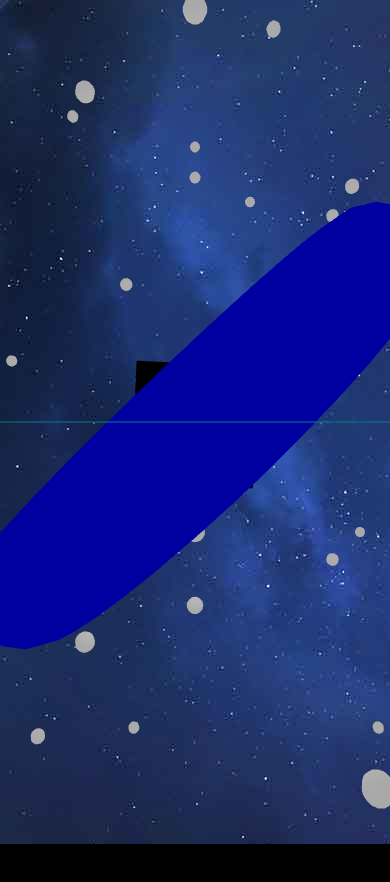
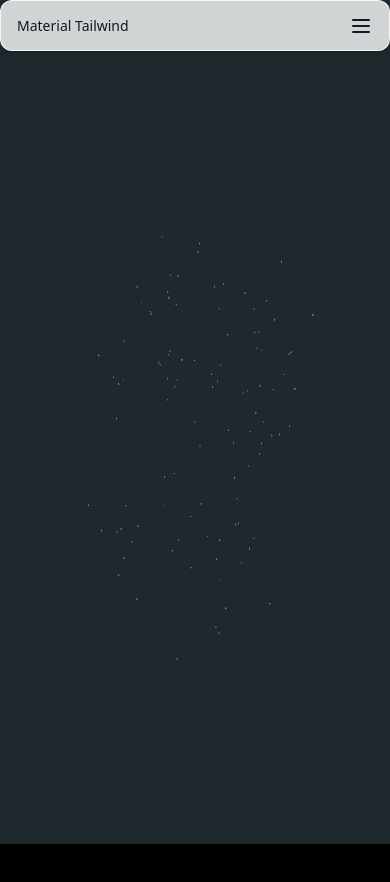
Before and after one commit to 18charmi/portfolio, a Next.js app: page / in a window 390 px wide. Shown: the top 882 px of the page. Before the commit the page ends 844 px from the top, so only its background shows below. Built offline with nearby package versions, Linux system fonts and the light colour scheme.

Commit message:
ui: updated scroll animation

```diff
--- a/src/app/page.tsx
+++ b/src/app/page.tsx
@@ -1,25 +1,158 @@
 "use client";
-import SceneBg from "@/component/Scenebg";
-import Torus from "@/component/Torus";
-import Light from "@/component/Light";
-import { OrbitControls } from "@react-three/drei";
-import Star from "@/component/Star";
-import Box from "@/component/Box";
+import SceneBg from "@/components/Scenebg";
+import { useEffect } from "react";
+
 function Home() {
-  return (
-    <div className="h-screen w-screen">
-      <SceneBg>
-        {/* <OrbitControls /> */}
-        <Light />
-        <Box image={true}/>
-        <Torus />
-        {Array(100)
-          .fill("")
-          .map((d, i) => (
-            <Star key={`star-${i}`} color="white" />
-          ))}
-      </SceneBg>
-    </div>
+   return (
+    <section >
+      <SceneBg />
+      <PageContent />
+    </section>
   );
 }
 export default Home;
+
+const Card = ({ className = "" }) => {
+  return (
+    <div
+      className={
+        "relative flex flex-col text-gray-700 bg-white shadow-md w-96 rounded-xl bg-clip-border" +
+        " " +
+        className
+      }
+    >
+      <div className="p-6">
+        <h5 className="block mb-2 font-sans text-xl antialiased font-semibold leading-snug tracking-normal text-blue-gray-900">
+          UI/UX Review Check
+        </h5>
+        <p className="block font-sans text-base antialiased font-light leading-relaxed text-inherit">
+          The place is close to Barceloneta Beach and bus stop just 2 min by
+          walk and near to "Naviglio" where you can enjoy the main night life in
+          Barcelona.
+        </p>
+      </div>
+      <div className="p-6 pt-0">
+        <button
+          className="select-none rounded-lg bg-pink-500 py-3 px-6 text-center align-middle font-sans text-xs font-bold uppercase text-white shadow-md shadow-pink-500/20 transition-all hover:shadow-lg hover:shadow-pink-500/40 focus:opacity-[0.85] focus:shadow-none active:opacity-[0.85] active:shadow-none disabled:pointer-events-none disabled:opacity-50 disabled:shadow-none"
+          type="button"
+          data-ripple-light="true"
+        >
+          Read More
+        </button>
+      </div>
+    </div>
+  );
+};
+const PageContent = () => {
+  return (
+    <div className="absolute inset-0 z-10">
+      <nav className="mx-auto block w-full max-w-screen-xl rounded-xl border border-white/80 bg-white bg-opacity-80 py-2 px-4 text-white shadow-md backdrop-blur-2xl backdrop-saturate-200 lg:px-8 lg:py-4">
+        <div>
+          <div className="container mx-auto flex items-center justify-between text-gray-900">
+            <a
+              href="#"
+              className="mr-4 block cursor-pointer py-1.5 font-sans text-sm font-normal leading-normal text-inherit antialiased"
+            >
+              <span>Material Tailwind</span>
+            </a>
+            <ul className="hidden items-center gap-6 lg:flex">
+              <li className="block p-1 font-sans text-sm font-normal leading-normal text-inherit antialiased">
+                <a className="flex items-center" href="#">
+                  Pages
+                </a>
+              </li>
+              <li className="block p-1 font-sans text-sm font-normal leading-normal text-inherit antialiased">
+                <a className="flex items-center" href="#">
+                  Account
+                </a>
+              </li>
+              <li className="block p-1 font-sans text-sm font-normal leading-normal text-inherit antialiased">
+                <a className="flex items-center" href="#">
+                  Blocks
+                </a>
+              </li>
+              <li className="block p-1 font-sans text-sm font-normal leading-normal text-inherit antialiased">
+                <a className="flex items-center" href="#">
+                  Docs
+                </a>
+              </li>
+            </ul>
+            <button
+              className="middle none center hidden rounded-lg bg-gradient-to-tr from-pink-600 to-pink-400 py-2 px-4 font-sans text-xs font-bold uppercase text-white shadow-md shadow-pink-500/20 transition-all hover:shadow-lg hover:shadow-pink-500/40 active:opacity-[0.85] disabled:pointer-events-none disabled:opacity-50 disabled:shadow-none lg:inline-block"
+              type="button"
+              data-ripple-light="true"
+            >
+              <span>Buy Now</span>
+            </button>
+            <button
+              className="middle none relative ml-auto h-6 max-h-[40px] w-6 max-w-[40px] rounded-lg text-center font-sans text-xs font-medium uppercase text-blue-gray-500 transition-all hover:bg-transparent focus:bg-transparent active:bg-transparent disabled:pointer-events-none disabled:opacity-50 disabled:shadow-none lg:hidden"
+              data-collapse-target="navbar"
+            >
+              <span className="absolute top-1/2 left-1/2 -translate-y-1/2 -translate-x-1/2 transform">
+                <svg
+                  xmlns="http://www.w3.org/2000/svg"
+                  className="h-6 w-6"
+                  fill="none"
+                  stroke="currentColor"
+                  strokeWidth="2"
+                >
+                  <path
+                    strokeLinecap="round"
+                    strokeLinejoin="round"
+                    d="M4 6h16M4 12h16M4 18h16"
+                  ></path>
+                </svg>
+              </span>
+            </button>
+          </div>
+          <div
+            className="block h-0 w-full basis-full overflow-hidden text-blue-gray-900 transition-all duration-300 ease-in lg:hidden"
+            data-collapse="navbar"
+          >
+            <div className="container mx-auto pb-2">
+              <ul className="mt-2 mb-4 flex flex-col gap-2">
+                <li className="block p-1 font-sans text-sm font-normal leading-normal text-inherit antialiased">
+                  <a className="flex items-center" href="#">
+                    Pages
+                  </a>
+                </li>
+                <li className="block p-1 font-sans text-sm font-normal leading-normal text-inherit antialiased">
+                  <a className="flex items-center" href="#">
+                    Account
+                  </a>
+                </li>
+                <li className="block p-1 font-sans text-sm font-normal leading-normal text-inherit antialiased">
+                  <a className="flex items-center" href="#">
+                    Blocks
+                  </a>
+                </li>
+                <li className="block p-1 font-sans text-sm font-normal leading-normal text-inherit antialiased">
+                  <a className="flex items-center" href="#">
+                    Docs
+                  </a>
+                </li>
+              </ul>
+              <button
+                className="middle none center mb-2 block w-full rounded-lg bg-gradient-to-tr from-pink-600 to-pink-400 py-2 px-4 font-sans text-xs font-bold uppercase text-white shadow-md shadow-pink-500/20 transition-all hover:shadow-lg hover:shadow-pink-500/40 active:opacity-[0.85] disabled:pointer-events-none disabled:opacity-50 disabled:shadow-none"
+                type="button"
+                data-ripple-light="true"
+              >
+                <span>Buy Now</span>
+              </button>
+            </div>
+          </div>
+        </div>
+      </nav>
+      <div className="flex flex-wrap gap-4 justify-center p-4">
+        {Array(10)
+          .fill("")
+          .map((d, i) => (
+            <Card
+              key={`page-content-at-${i}`}
+              className={i % 2 === 0 || true ? "invisible" : ""}
+            />
+          ))}
+      </div>
+    </div>
+  );
+};
--- a/src/component/Scenebg.tsx
+++ /dev/null
@@ -1,14 +0,0 @@
-import { Canvas } from "@react-three/fiber";
-import { Suspense } from "react";
-
-function SceneBg({ children }: { children: any }) {
-  return (
-    <Suspense fallback={null}>
-      <Canvas style={{
-        backgroundImage: 'url(/space.jpg)'
-      }}>{children}</Canvas>
-    </Suspense>
-  );
-}
-
-export default SceneBg;
--- a/src/component/Light.tsx
+++ b/src/components/Light.tsx
@@ -5,12 +5,12 @@ import {  PointLight, PointLightHelper } from "three";
 function Light() {
   const pointRef = useRef<PointLight>(null!);
 
-  useHelper(pointRef, PointLightHelper, 0.5, "hotpink");
+  // useHelper(pointRef, PointLightHelper, 0.5, "hotpink");
 
   return (
     <>
       <ambientLight />
-      <gridHelper args={[20, 20, 0xff0000, 'teal']} />
+      {/* <gridHelper args={[20, 20, 0xff0000, 'teal']} /> */}
       {/* <gridHelper /> */}
       <pointLight ref={pointRef} />
     </>
--- /dev/null
+++ b/src/components/Scenebg.tsx
@@ -0,0 +1,74 @@
+import { Canvas, useFrame, useThree } from "@react-three/fiber";
+import { Suspense, useEffect, useLayoutEffect, useRef, useState } from "react";
+import Torus from "@/components/Torus";
+import Light from "@/components/Light";
+// import { OrbitControls } from "@react-three/drei";
+import Star from "@/components/Star";
+import Box from "@/components/Box";
+import { PerspectiveCamera, Scene } from "three";
+
+function CustomCamera({ position }: { position: any }) {
+  const cameraRef = useRef<PerspectiveCamera>(null);
+  const set = useThree(({ set }) => set);
+
+  useFrame(({ camera }) => {
+    camera.rotation.z += 0.001;
+  });
+
+  useLayoutEffect(() => {
+    if (cameraRef.current) set({ camera: cameraRef.current });
+  }, []);
+
+  // useLayoutEffect(() => {
+  //   if(cameraRef.current){
+  //     cameraRef.current.rotateY =
+  //   }
+  // },[position]);
+
+  return <perspectiveCamera ref={cameraRef} position={position} />;
+}
+
+function SceneBg() {
+  const ref = useRef<Scene>(null);
+  const [pos, updatePosition] = useState([0, 0, 2]);
+
+  useEffect(() => {
+    window.addEventListener("scroll", (e) => {
+      let t = document.body.getBoundingClientRect().top,
+        zPos = t * -0.05;
+
+      if (t < -45 && zPos >= 2) {
+        updatePosition([0, 0, zPos]);
+        // updatePosition([t * -0.01, t * -0.01, t * (-0.05)]);
+      }
+    });
+
+    return () => window.removeEventListener("scroll", () => {});
+  }, []);
+
+  return (
+    <div className="fixed inset-0">
+      <Suspense fallback={null}>
+        <Canvas
+          style={{
+            backgroundColor: "#1F282D",
+            // backgroundImage: "url(/space.jpg)",
+          }}
+        >
+          <CustomCamera position={pos} />
+
+          {/* <OrbitControls /> */}
+          <Light />
+          <Torus />
+          {Array(100)
+            .fill("")
+            .map((d, i) => (
+              <Star key={`star-${i}`} color="white" />
+            ))}
+        </Canvas>
+      </Suspense>{" "}
+    </div>
+  );
+}
+
+export default SceneBg;
--- a/src/component/Torus.tsx
+++ b/src/components/Torus.tsx
@@ -2,7 +2,7 @@ import { useFrame } from "@react-three/fiber";
 import { useRef } from "react";
 import { Mesh } from "three";
 
-function Torus({ color = "blue" }) {
+function Torus({ color = "#FDB813" }) {
   const ref = useRef<Mesh>(null);
   useFrame((s, d) => {
     if (!ref.current) return;
@@ -12,7 +12,8 @@ function Torus({ color = "blue" }) {
   });
   return (
     <mesh ref={ref}>
-      <torusGeometry args={[2, , 16]} />
+      {/* <torusGeometry args={[1, , 16, ]} /> */}
+      <sphereGeometry args={[0.09, 10]} />
       <meshStandardMaterial color={color} />
     </mesh>
   );
```
Also changed, not shown: src/components/Star.tsx (renamed from src/component/Star.tsx, +7 -6 lines), src/components/Box.tsx (renamed from src/component/Box.tsx).
